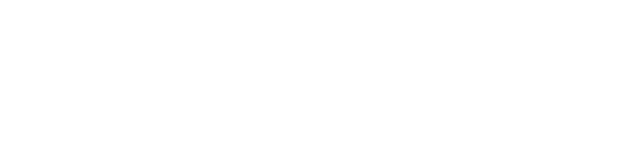
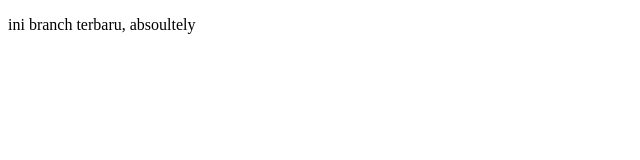
Before and after one commit to oendnsk675/belajar-git, a plain HTML site: page index.html in a window 1280 px wide. Shown: the whole page, without its empty margins (0-640 px from the left). Drawn offline with Linux system fonts and the light colour scheme.

Commit message:
terbaru di tambahakan

```diff
--- a/index.html
+++ b/index.html
@@ -8,5 +8,7 @@
 </head>
 <body>
 
+    <p>ini branch terbaru, absoultely</p>
+
 </body>
 </html>
```
